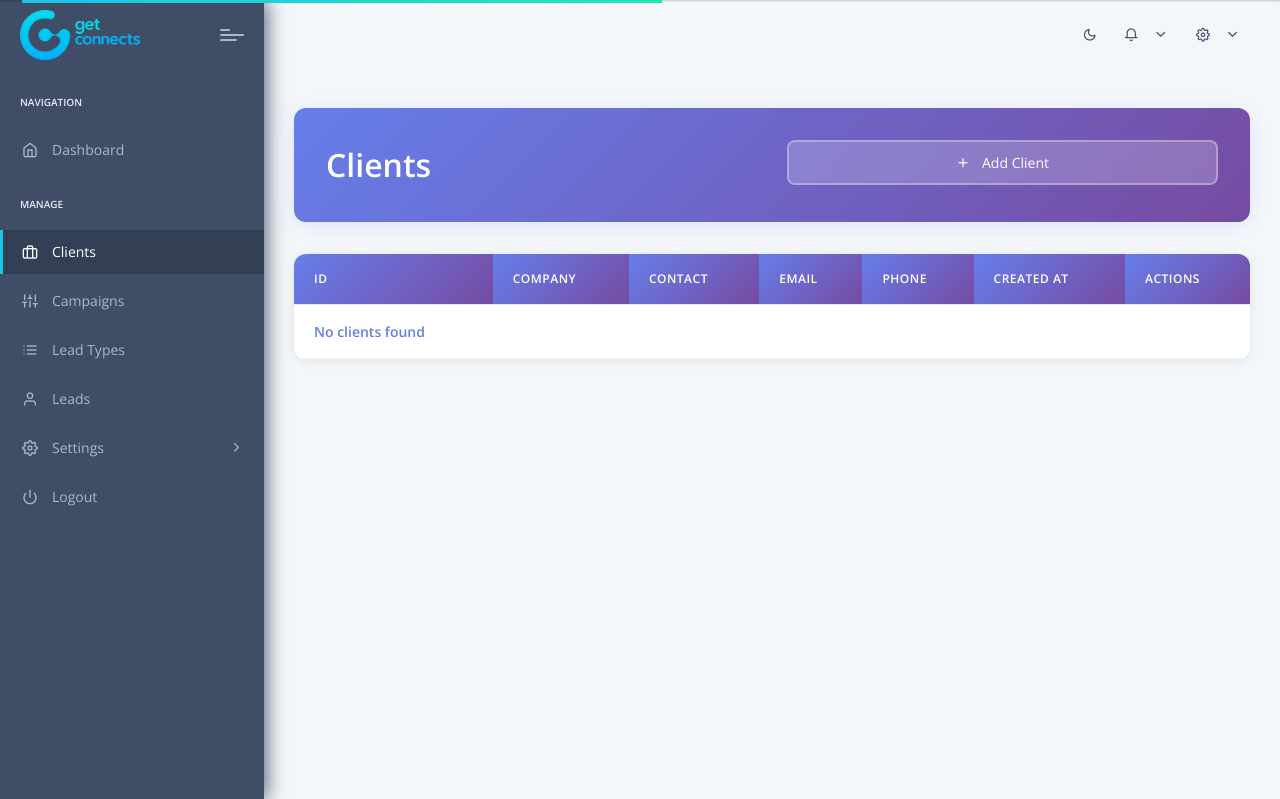
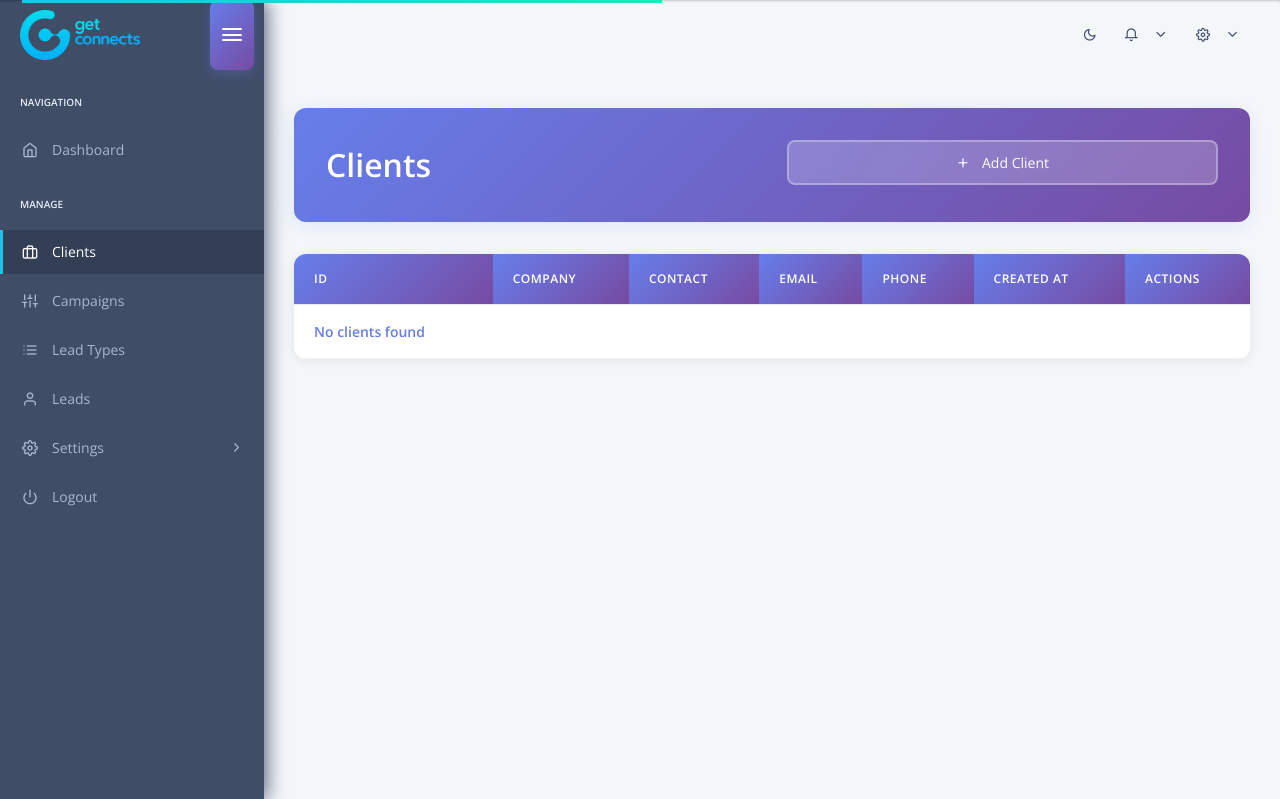
Before and after one commit to Warrior6289/Getconnects_Admin, a Flask app: page /clients in a window 1280 px wide. Shown: the top 799 px of the page. Run offline with Flask 3, Linux system fonts and the light colour scheme; the visitor is signed in with stand-in values (Sample User, id 1); data that the repository does not hold is empty; some libraries are stand-ins or nearby versions.

Commit message:
design: Add highlighted sidebar toggle button
- Add gradient background to sidebar toggle (purple theme)
- Enhanced hover effect with lift animation
- Professional box shadow that grows on hover
- Smooth transitions for hamburger icon
- Rounded corners (8px border-radius)
- White hamburger bars on gradient background
- Mobile header toggle also styled
- Consistent with overall design language
- Visible and prominent for better UX

```diff
--- a/static/assets/css/responsive.css
+++ b/static/assets/css/responsive.css
@@ -3,6 +3,101 @@
  * Mobile-first responsive design with support for all device sizes
  * Breakpoints: 576px, 768px, 992px, 1200px
  */
+
+/* ===================================
+   SIDEBAR TOGGLE BUTTON ENHANCEMENT
+   =================================== */
+
+/* Enhanced Sidebar Toggle Button */
+.mobile-menu {
+  position: relative;
+  width: 40px;
+  height: 40px;
+  display: flex;
+  align-items: center;
+  justify-content: center;
+  border-radius: 8px;
+  transition: all 0.3s ease;
+  cursor: pointer;
+}
+
+.navbar-brand .mobile-menu,
+#mobile-collapse {
+  background: linear-gradient(135deg, #667eea 0%, #764ba2 100%) !important;
+  box-shadow: 0 4px 12px rgba(102, 126, 234, 0.3);
+}
+
+.navbar-brand .mobile-menu:hover,
+#mobile-collapse:hover {
+  background: linear-gradient(135deg, #7c6fd6 0%, #8b6bb8 100%) !important;
+  box-shadow: 0 6px 16px rgba(102, 126, 234, 0.4);
+  transform: translateY(-2px);
+}
+
+.navbar-brand .mobile-menu span,
+#mobile-collapse span {
+  position: relative;
+  width: 20px;
+  height: 2px;
+  background: #fff;
+  display: block;
+  transition: all 0.3s ease;
+}
+
+.navbar-brand .mobile-menu span::before,
+.navbar-brand .mobile-menu span::after,
+#mobile-collapse span::before,
+#mobile-collapse span::after {
+  content: '';
+  position: absolute;
+  width: 20px;
+  height: 2px;
+  background: #fff;
+  transition: all 0.3s ease;
+  left: 0;
+}
+
+.navbar-brand .mobile-menu span::before,
+#mobile-collapse span::before {
+  top: -6px;
+}
+
+.navbar-brand .mobile-menu span::after,
+#mobile-collapse span::after {
+  bottom: -6px;
+}
+
+/* Desktop sidebar toggle */
+@media (min-width: 1025px) {
+  #mobile-collapse {
+    display: flex !important;
+    margin-left: 1rem;
+  }
+}
+
+/* Mobile header toggle */
+#mobile-header {
+  background: linear-gradient(135deg, #667eea 0%, #764ba2 100%) !important;
+  box-shadow: 0 4px 12px rgba(102, 126, 234, 0.3);
+  width: 40px;
+  height: 40px;
+  display: flex;
+  align-items: center;
+  justify-content: center;
+  border-radius: 8px;
+  transition: all 0.3s ease;
+}
+
+#mobile-header:hover {
+  background: linear-gradient(135deg, #7c6fd6 0%, #8b6bb8 100%) !important;
+  box-shadow: 0 6px 16px rgba(102, 126, 234, 0.4);
+  transform: translateY(-2px);
+}
+
+#mobile-header i {
+  color: #fff;
+  font-size: 20px;
+}
 
 /* ===================================
    BASE RESPONSIVE UTILITIES
```
